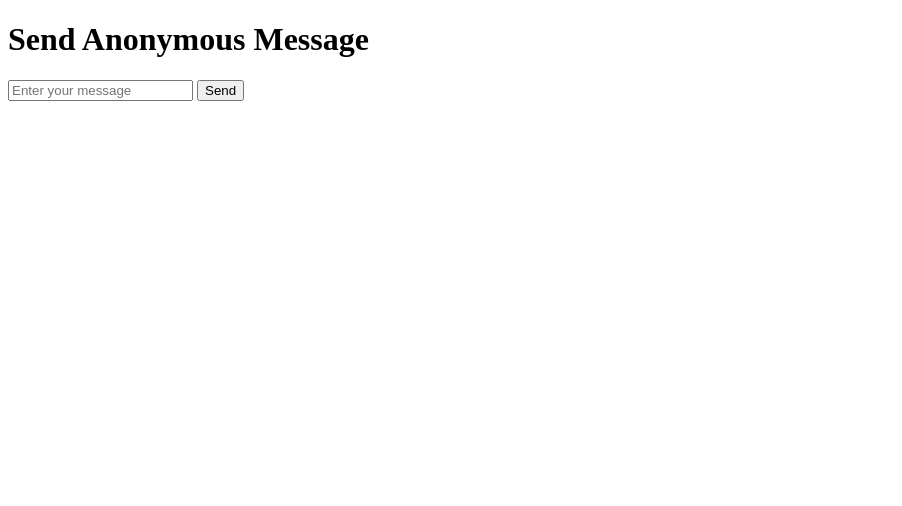
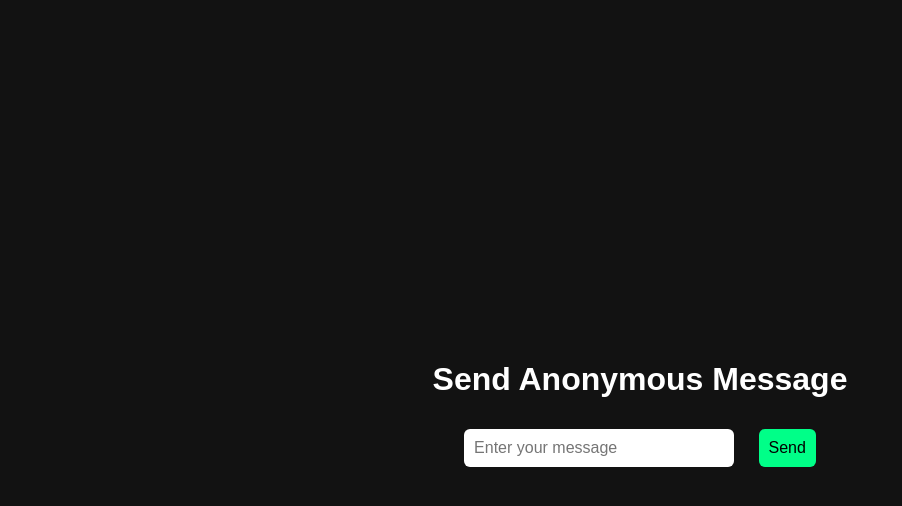
Before and after one commit to MRABDUL13/anonymous-messages, a plain HTML site: page index.html in a window 1280 px wide. Shown: the whole page, without its empty margins (0-902 px from the left). Drawn offline with Linux system fonts and the light colour scheme.

Commit message:
Update index.html

```diff
--- a/index.html
+++ b/index.html
@@ -3,13 +3,40 @@
 <head>
   <meta charset="UTF-8">
   <title>Send Anonymous Message</title>
+  <style>
+    body {
+      font-family: Arial, sans-serif;
+      background: #121212;
+      color: #fff;
+      display: flex;
+      flex-direction: column;
+      align-items: center;
+      justify-content: center;
+      height: 100vh;
+    }
+    input, button {
+      padding: 10px;
+      margin: 10px;
+      font-size: 16px;
+      border: none;
+      border-radius: 6px;
+    }
+    input {
+      width: 250px;
+    }
+    button {
+      background: #00ff88;
+      color: black;
+      cursor: pointer;
+    }
+  </style>
 </head>
 <body>
   <h1>Send Anonymous Message</h1>
 
   <form id="messageForm">
     <input type="text" id="messageInput" placeholder="Enter your message" required>
-    <input type="hidden" id="receiver" value="muller"> <!-- Change to your username -->
+    <input type="hidden" id="receiver" value="muller">
     <button type="submit">Send</button>
   </form>
 
@@ -28,13 +55,11 @@
           return;
         }
 
-        // Save to localStorage
         const inboxKey = `inbox_${receiver}`;
         const inbox = JSON.parse(localStorage.getItem(inboxKey)) || [];
         inbox.push(message);
         localStorage.setItem(inboxKey, JSON.stringify(inbox));
 
-        // Redirect to inbox
         window.location.href = `inbox.html?user=${receiver}`;
       });
     });
```
